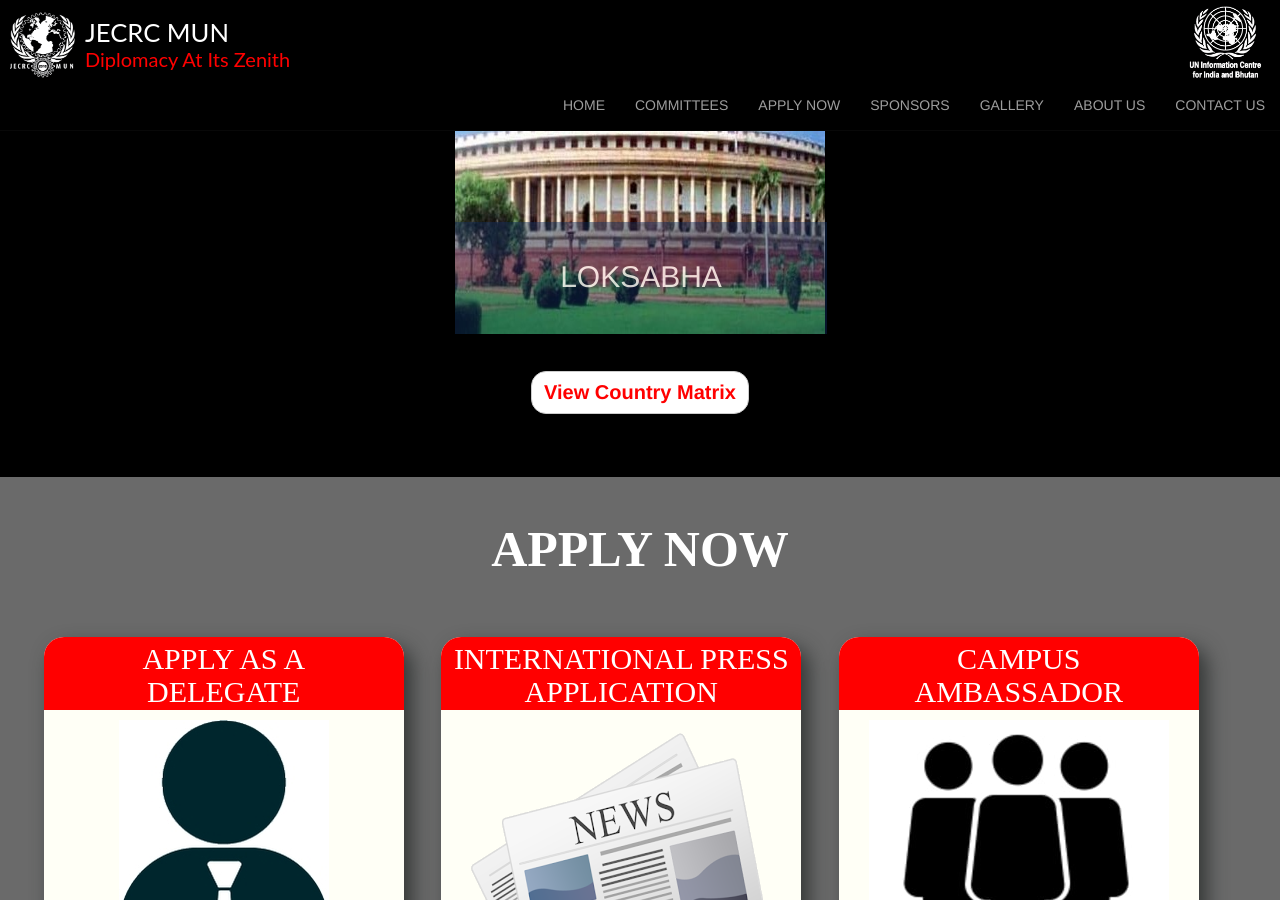
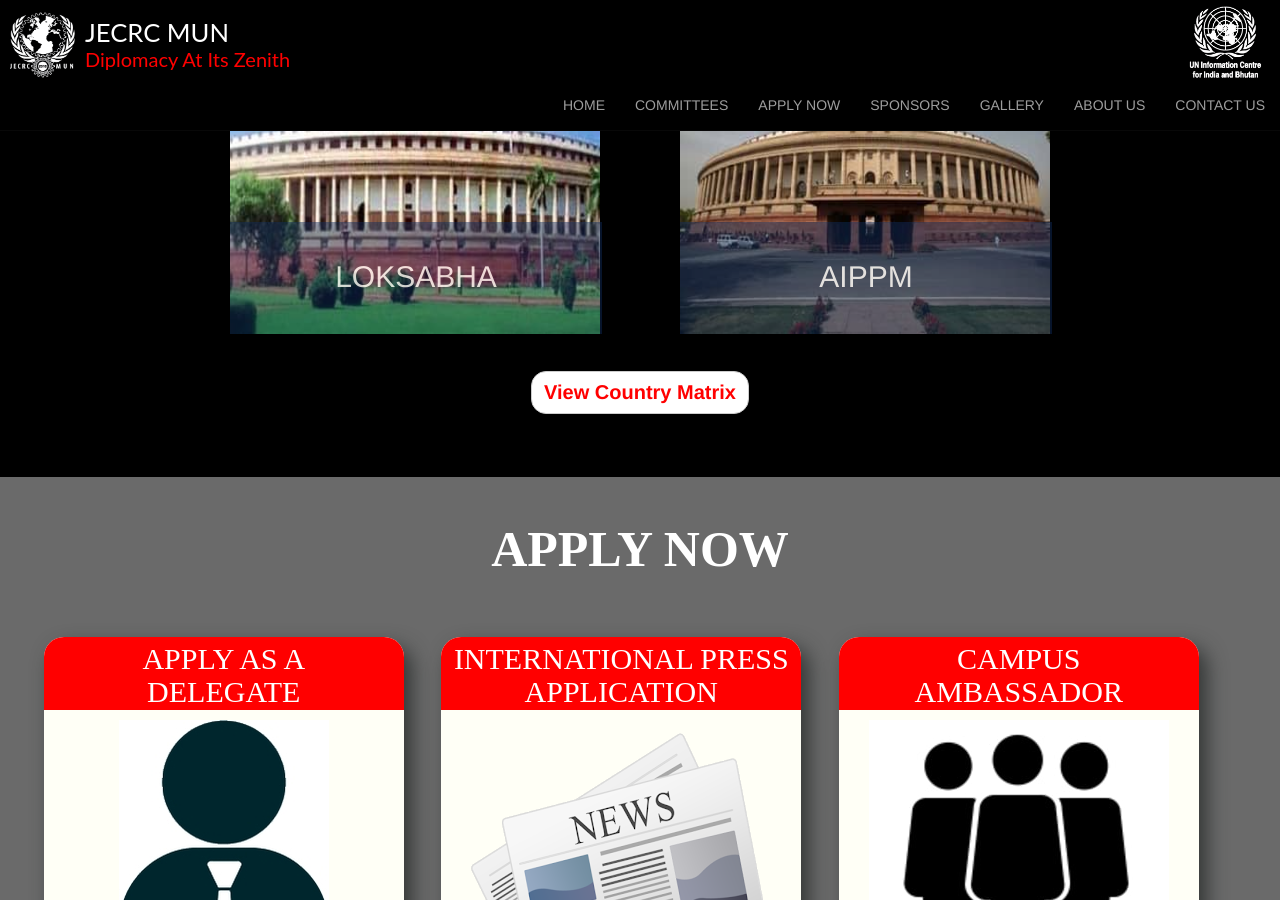
Before and after one commit to jecrcmun19/jecrcmun19.github.io, a Jekyll site: the page built from index.html, in a window 1280 px wide and 900 px high, scrolled down 2486 px. Built offline with Jekyll 4.4.1, drawn with Linux system fonts in a browser that asks for light colours.

Commit message:
add new commitee

```diff
--- a/_data/committees.yml
+++ b/_data/committees.yml
@@ -8,7 +8,7 @@
 
 - name: UN-HRC
   agenda: Human rights voilation in Syrian Arab Republic.
-  bgimg: /assets/img/committees/unhcr.jpg
+  bgimg: /assets/img/committees/unhrc.jpg
 
 # - name: coming Soon
 #   agenda:
@@ -17,3 +17,7 @@
 - name: LOKSABHA
   agenda: Restoring Peace in the Kashmir Valley.
   bgimg: /assets/img/committees/loksabha.jpg
+
+- name: AIPPM
+  agenda: Ayodhya Disputes.
+  bgimg: /assets/img/committees/aippm.jpg
```
Also changed, not shown: assets/img/committees/aippm.jpg (added), assets/img/committees/csw.jpg, assets/img/committees/ga.jpg, assets/img/committees/loksabha.jpg, assets/img/committees/unhcr.jpg, assets/img/committees/unhrc.jpg (added), assets/img/committees/unsc.jpg.
